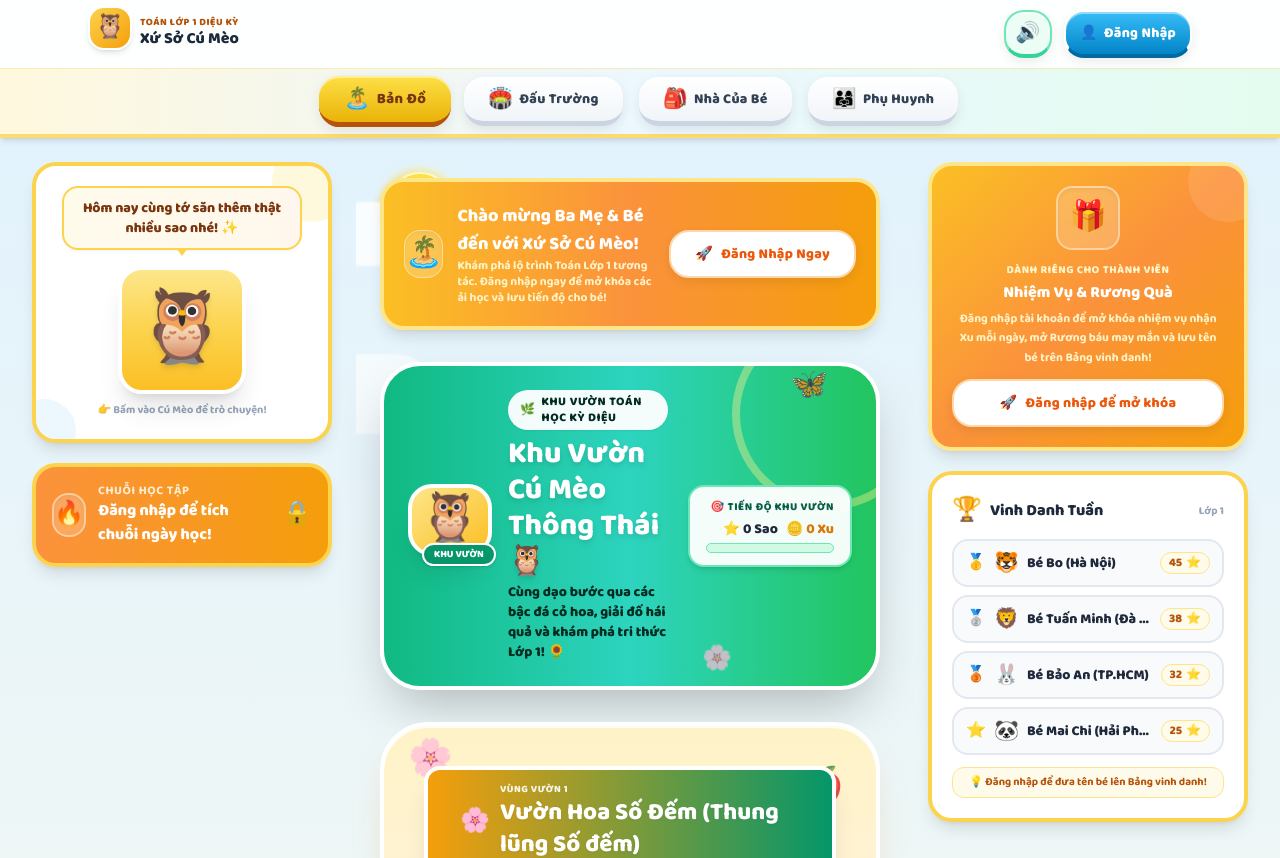
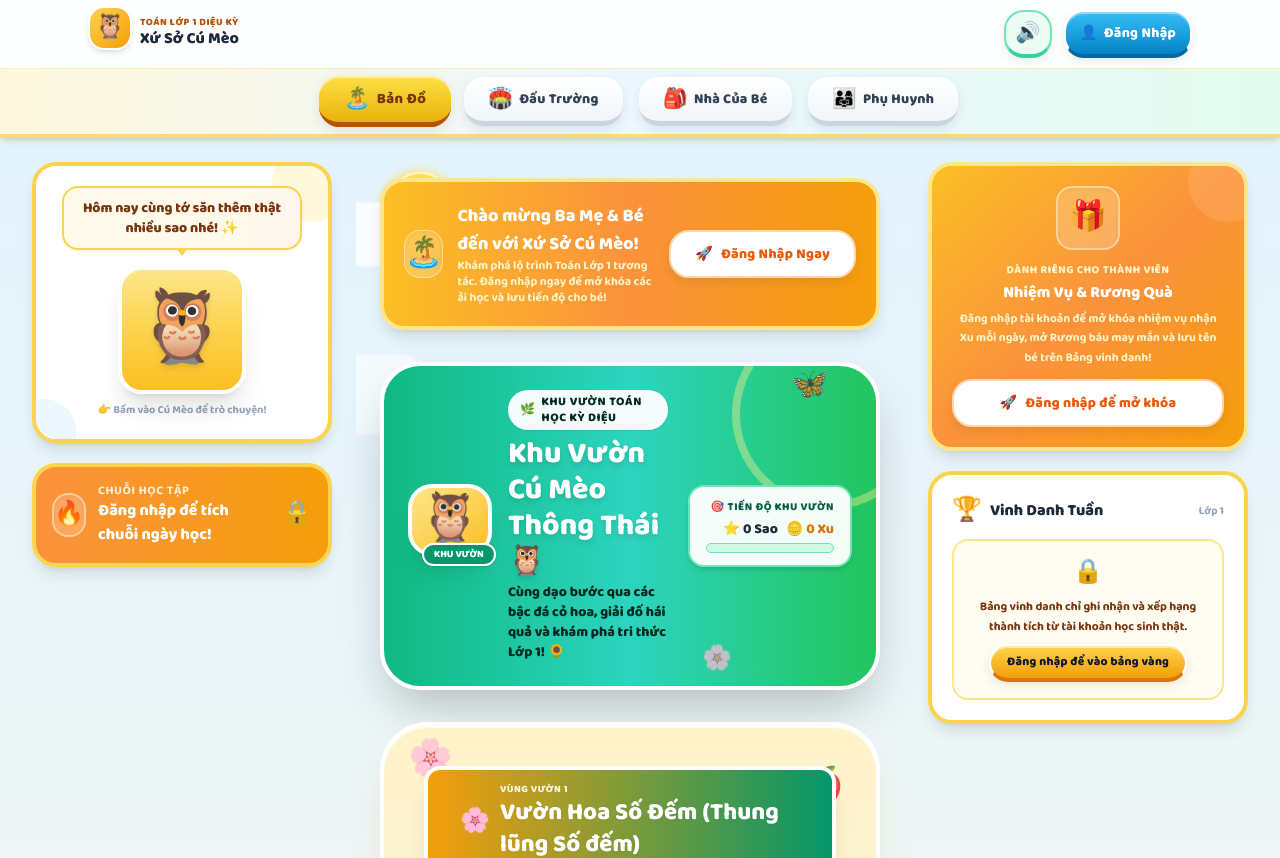
Before and after one commit to manhcuong0810/elearning, a Next.js app: page / in a window 1280 px wide. Shown: the top 858 px of the page. Built offline with nearby package versions, Linux system fonts and the light colour scheme.

Commit message:
fix(leaderboard): eliminate mock users and display 100% authentic learner rankings

```diff
--- a/src/app/page.tsx
+++ b/src/app/page.tsx
@@ -578,8 +578,10 @@ export default function HomePage() {
                     isAuthenticated={isAuthenticated}
                     onOpenAuthModal={() => openAuthWithPrompt()}
                     childName={activeProfile.name}
+                    childEmoji={activeProfile.avatarEmoji}
                     todayStars={Math.min(5, totalStarsEarned)}
                     totalStars={totalStarsEarned}
+                    familyProfiles={familyProfiles}
                     stagesCompletedToday={unlockedStages.length > 1 ? 1 : 0}
                     arenaMatchesToday={0}
                   />
--- a/src/components/dashboard/ActivitiesSidebar.tsx
+++ b/src/components/dashboard/ActivitiesSidebar.tsx
@@ -12,7 +12,9 @@ export interface ActivitiesSidebarProps {
   isAuthenticated?: boolean;
   onOpenAuthModal?: () => void;
   childName?: string;
+  childEmoji?: string;
   totalStars?: number;
+  familyProfiles?: { id: string; name: string; avatarEmoji: string }[];
 }
 
 interface QuestItem {
@@ -33,13 +35,6 @@ export interface LeaderboardItem {
   isUser?: boolean;
 }
 
-const STANDARD_TOP_LEARNERS: LeaderboardItem[] = [
-  { rank: 1, name: 'Bé Bo (Hà Nội)', stars: 45, emoji: '🐯', medal: '🥇' },
-  { rank: 2, name: 'Bé Tuấn Minh (Đà Nẵng)', stars: 38, emoji: '🦁', medal: '🥈' },
-  { rank: 3, name: 'Bé Bảo An (TP.HCM)', stars: 32, emoji: '🐰', medal: '🥉' },
-  { rank: 4, name: 'Bé Mai Chi (Hải Phòng)', stars: 25, emoji: '🐼', medal: '⭐' },
-];
-
 export function ActivitiesSidebar({
   todayStars = 4,
   stagesCompletedToday = 1,
@@ -48,7 +43,9 @@ export function ActivitiesSidebar({
   isAuthenticated = true,
   onOpenAuthModal,
   childName,
+  childEmoji = '👧',
   totalStars,
+  familyProfiles,
 }: ActivitiesSidebarProps) {
   const isQuestClaimed = useProgressStore((state) => state.isQuestClaimed);
   const isChestOpenedToday = useProgressStore((state) => state.isChestOpenedToday);
@@ -107,24 +104,28 @@ export function ActivitiesSidebar({
 
   const leaderboard: LeaderboardItem[] = useMemo(() => {
     if (!isAuthenticated) {
-      return STANDARD_TOP_LEARNERS;
+      return [];
     }
 
     const effectiveUserStars = totalStars ?? todayStars;
-    const userEntry: LeaderboardItem = {
-      rank: 0,
-      name: `${childName || 'Bé Bống'} (Bạn)`,
-      stars: effectiveUserStars,
-      emoji: '👧',
+
+    if (familyProfiles && familyProfiles.length > 0) {
+      const items = familyProfiles.map((p, idx) => {
+        const isCurrent = p.name === childName;
+        const stars = isCurrent ? effectiveUserStars : 0;
+        return {
+          rank: idx + 1,
+          name: isCurrent ? `${p.name} (Bạn)` : p.name,
+          stars,
+          emoji: p.avatarEmoji || '👧',
           medal: '⭐',
-      isUser: true,
+          isUser: isCurrent,
         };
+      });
 
-    const combined = [...STANDARD_TOP_LEARNERS, userEntry].sort(
-      (a, b) => b.stars - a.stars
-    );
-
-    return combined.slice(0, 5).map((item, index) => {
+      return items
+        .sort((a, b) => b.stars - a.stars)
+        .map((item, index) => {
           const rank = index + 1;
           let medal = '⭐';
           if (rank === 1) medal = '🥇';
@@ -137,7 +138,23 @@ export function ActivitiesSidebar({
             medal,
           };
         });
-  }, [isAuthenticated, totalStars, todayStars, childName]);
+    }
+
+    if (childName) {
+      return [
+        {
+          rank: 1,
+          name: `${childName} (Bạn)`,
+          stars: effectiveUserStars,
+          emoji: childEmoji,
+          medal: '🥇',
+          isUser: true,
+        },
+      ];
+    }
+
+    return [];
+  }, [isAuthenticated, totalStars, todayStars, childName, childEmoji, familyProfiles]);
 
   return (
     <aside
@@ -323,6 +340,27 @@ export function ActivitiesSidebar({
           <span className="text-[11px] font-bold text-slate-400">Lớp 1</span>
         </div>
 
+        {!isAuthenticated ? (
+          <div
+            data-testid="guest-leaderboard-lock"
+            className="p-4 rounded-2xl bg-amber-50/70 border-2 border-amber-200 text-center flex flex-col items-center gap-2"
+          >
+            <span className="text-2xl" role="img" aria-label="Khóa">
+              🔒
+            </span>
+            <p className="text-xs font-bold text-amber-900 leading-relaxed">
+              Bảng vinh danh chỉ ghi nhận và xếp hạng thành tích từ tài khoản học sinh thật.
+            </p>
+            <button
+              type="button"
+              data-testid="leaderboard-login-cta-btn"
+              onClick={onOpenAuthModal}
+              className="btn-3d text-xs font-black px-4 py-2 rounded-xl bg-gradient-to-b from-amber-300 to-amber-500 text-slate-900 border-2 border-white border-b-4 border-b-amber-600 shadow-md transition-transform hover:scale-105 active:scale-95"
+            >
+              Đăng nhập để vào bảng vàng
+            </button>
+          </div>
+        ) : leaderboard.length > 0 ? (
           <div className="flex flex-col gap-2">
             {leaderboard.map((item) => (
               <div
@@ -348,11 +386,20 @@ export function ActivitiesSidebar({
                 </span>
               </div>
             ))}
+
+            {leaderboard[0]?.stars === 0 ? (
+              <p className="text-[11px] font-bold text-slate-500 text-center bg-slate-50 rounded-xl py-1.5 px-2 border border-slate-200 mt-1">
+                💡 Bé hãy chinh phục các ải toán để tích lũy Sao tỏa sáng trên Bảng vàng nhé!
+              </p>
+            ) : (
+              <p className="text-[11px] font-bold text-amber-800 text-center bg-amber-50 rounded-xl py-1.5 px-2 border border-amber-200 mt-1">
+                🎉 Bé {childName} đang giữ vị trí Top 1 với {totalStars ?? todayStars} ⭐!
+              </p>
+            )}
           </div>
-
-        {!isAuthenticated && (
-          <p className="text-[11px] font-bold text-amber-700 text-center bg-amber-50 rounded-xl py-1.5 px-2 border border-amber-200">
-            💡 Đăng nhập để đưa tên bé lên Bảng vinh danh!
+        ) : (
+          <p className="text-xs font-bold text-slate-500 text-center py-3">
+            Chưa có dữ liệu học sinh vinh danh.
           </p>
         )}
       </div>
```
Also changed, not shown: 1 other file (tests, documents, lock files or other folders). Lines whose indentation alone changed are shown as unchanged.
